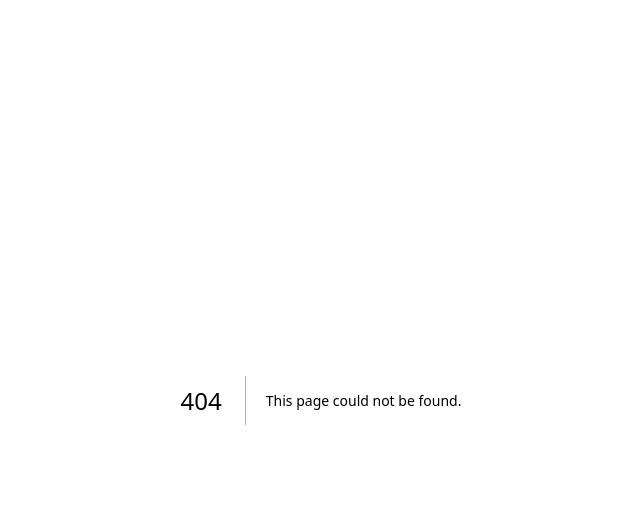
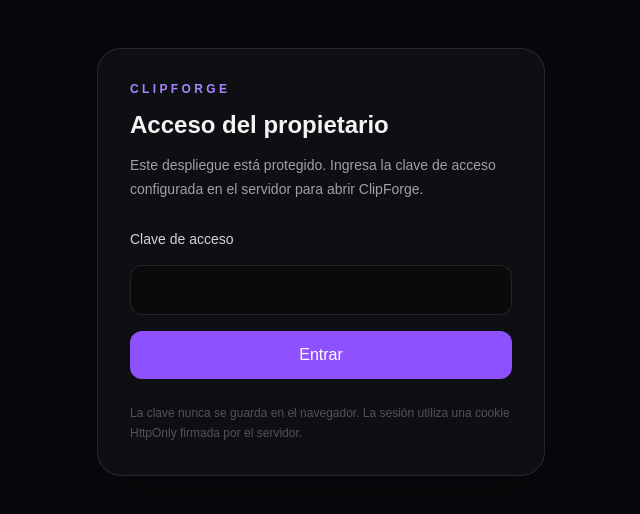
Before and after one commit to tg321920-netizen/Clip.thomas, a Next.js app: page /login in a window 1280 px wide. Before the commit this address had no page. Shown: the top 514 px of the page, without its empty margins (319-959 px from the left). Built offline with nearby package versions, Linux system fonts and the light colour scheme.

Commit message:
feat: add owner login page

```diff
--- /dev/null
+++ b/app/login/page.tsx
@@ -0,0 +1,55 @@
+type LoginPageProps = {
+  searchParams: Promise<{ error?: string }>;
+};
+
+export default async function LoginPage({ searchParams }: LoginPageProps) {
+  const params = await searchParams;
+  const invalid = params?.error === "1";
+
+  return (
+    <main className="min-h-screen bg-[#07080b] px-5 py-12 text-zinc-100">
+      <div className="mx-auto w-full max-w-md rounded-3xl border border-white/10 bg-white/[0.03] p-6 shadow-2xl sm:p-8">
+        <p className="text-xs font-semibold uppercase tracking-[0.28em] text-violet-400">
+          ClipForge
+        </p>
+        <h1 className="mt-3 text-2xl font-semibold">Acceso del propietario</h1>
+        <p className="mt-3 text-sm leading-6 text-zinc-400">
+          Este despliegue está protegido. Ingresa la clave de acceso configurada
+          en el servidor para abrir ClipForge.
+        </p>
+
+        <form action="/api/auth/owner/login" method="post" className="mt-7 space-y-4">
+          <label className="block text-sm text-zinc-300" htmlFor="accessKey">
+            Clave de acceso
+          </label>
+          <input
+            id="accessKey"
+            name="accessKey"
+            type="password"
+            required
+            autoComplete="current-password"
+            className="w-full rounded-xl border border-white/10 bg-black/30 px-4 py-3 text-zinc-100 outline-none transition focus:border-violet-400/60"
+          />
+
+          {invalid ? (
+            <p className="rounded-xl border border-red-400/20 bg-red-400/[0.05] px-3 py-2 text-sm text-red-300">
+              La clave no es válida.
+            </p>
+          ) : null}
+
+          <button
+            type="submit"
+            className="w-full rounded-xl bg-violet-500 px-4 py-3 text-sm font-semibold text-white transition hover:bg-violet-400"
+          >
+            Entrar
+          </button>
+        </form>
+
+        <p className="mt-6 text-xs leading-5 text-zinc-600">
+          La clave nunca se guarda en el navegador. La sesión utiliza una cookie
+          HttpOnly firmada por el servidor.
+        </p>
+      </div>
+    </main>
+  );
+}
```
